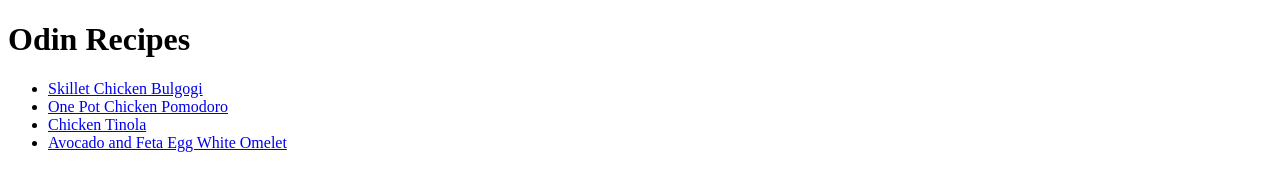
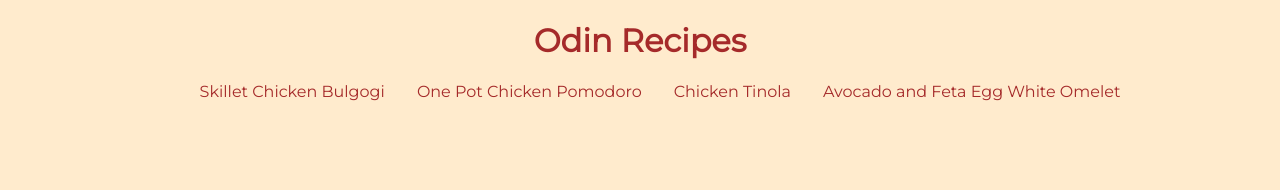
Before and after one commit to p1trickDev/odin-recipes, a plain HTML site: page index.html in a window 1280 px wide. Drawn offline with Linux system fonts and the light colour scheme.

Commit message:
styled the homepage and changed the font

```diff
--- a/index.html
+++ b/index.html
@@ -3,26 +3,31 @@
   <head>
     <meta charset="UTF-8" />
     <meta name="viewport" content="width=device-width, initial-scale=1" />
-    <title></title>
-    <link href="css/style.css" rel="stylesheet" />
+    <link
+      href="https://fonts.googleapis.com/css?family=Montserrat"
+      rel="stylesheet"
+    />
     <link href="../styles/index.css" rel="stylesheet" />
+    <title>Homepage</title>
   </head>
   <body>
-    <h1>Odin Recipes</h1>
+    <h1 class="title-header">Odin Recipes</h1>
     <ul class="navBar">
       <li>
-        <a href="recipes/skilletChickenBulgogi.html"
+        <a class="recipes" href="recipes/skilletChickenBulgogi.html"
           >Skillet Chicken Bulgogi
         </a>
       </li>
       <li>
-        <a href="recipes/onePotChickenPomodoro.html"
+        <a class="recipes" href="recipes/onePotChickenPomodoro.html"
           >One Pot Chicken Pomodoro</a
         >
       </li>
-      <li><a href="recipes/chickenTinola.html">Chicken Tinola</a></li>
       <li>
-        <a href="recipes/avocadoFetaEgg.html"
+        <a class="recipes" href="recipes/chickenTinola.html">Chicken Tinola</a>
+      </li>
+      <li>
+        <a class="recipes" href="recipes/avocadoFetaEgg.html"
           >Avocado and Feta Egg White Omelet</a
         >
       </li>
--- a/styles/index.css
+++ b/styles/index.css
@@ -0,0 +1,25 @@
+body,
+html {
+  background-color: blanchedalmond;
+  font-family: "Montserrat", sans-serif;
+}
+
+.title-header {
+  display: flex;
+  align-items: center;
+  justify-content: center;
+  color: brown;
+}
+
+.navBar {
+  display: flex;
+  gap: 2rem;
+  list-style-type: none;
+  justify-content: center;
+}
+a {
+  text-decoration: none;
+}
+.recipes {
+  color: brown;
+}
```
